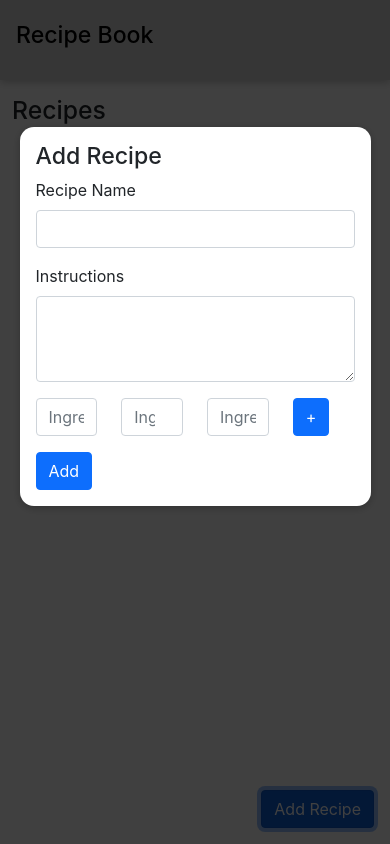
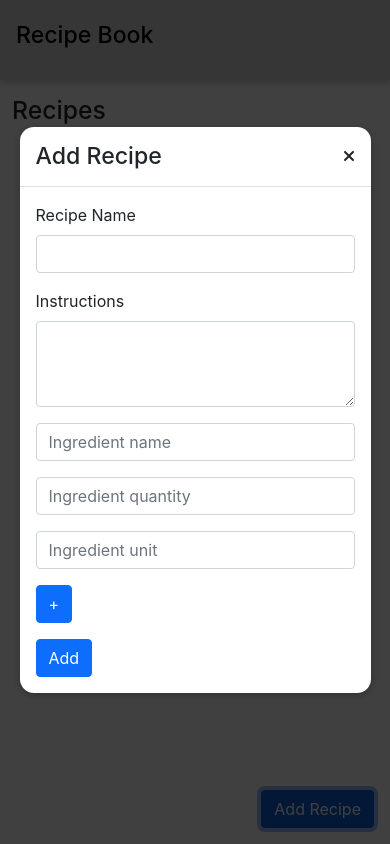
Before and after one commit to tylerpashigian/React-Recipe-Book, a React (Create React App) app: page /recipes in a window 390 px wide. Both pictures are taken after a click on the button "Add Recipe". Built offline with nearby package versions, Linux system fonts and the light colour scheme.

Commit message:
Adding modal header with close button
- Added generic modal title
- Added FontAwesome support
- Improved mobile experience for adding an ingredient

```diff
--- a/package.json
+++ b/package.json
@@ -3,6 +3,10 @@
   "version": "0.1.0",
   "private": true,
   "dependencies": {
+    "@fortawesome/fontawesome-svg-core": "^6.1.1",
+    "@fortawesome/free-regular-svg-icons": "^6.1.1",
+    "@fortawesome/free-solid-svg-icons": "^6.1.1",
+    "@fortawesome/react-fontawesome": "^0.1.18",
     "@testing-library/jest-dom": "^5.16.2",
     "@testing-library/react": "^12.1.2",
     "@testing-library/user-event": "^13.5.0",
--- a/src/components/UI/button/button.tsx
+++ b/src/components/UI/button/button.tsx
@@ -5,6 +5,7 @@ const Button = (props: any) => {
     <Fragment>
       {/* TODO: replace hard coded classes with custom themes */}
       <button onClick={props.onClick} type="button" className="btn btn-primary">
+        {/* TODO: convert this to props.children? */}
         {props.buttonText}
       </button>
     </Fragment>
--- a/src/components/UI/modals/add-item/add-ingredient.tsx
+++ b/src/components/UI/modals/add-item/add-ingredient.tsx
@@ -35,8 +35,8 @@ const AddIngredient = (props: any) => {
     resetIngredientUnitInput();
   };
 
-  return (<div className="row mb-3">
-  <div className="col">
+  return (<div className="row mb-0 mb-md-3">
+  <div className="col-md-3 mb-3 mb-md-0">
     <input
       type="text"
       className="form-control"
@@ -46,7 +46,7 @@ const AddIngredient = (props: any) => {
       aria-label="Ingredient name"
     />
   </div>
-  <div className="col">
+  <div className="col-md-3 mb-3 mb-md-0">
     <input
       type="number"
       className="form-control"
@@ -59,7 +59,7 @@ const AddIngredient = (props: any) => {
       aria-label="Ingredient quantity"
     />
   </div>
-  <div className="col">
+  <div className="col-md-3 mb-3 mb-md-0">
     <input
       type="text"
       className="form-control"
@@ -69,7 +69,7 @@ const AddIngredient = (props: any) => {
       aria-label="Ingredient unit"
     />
   </div>
-  <div className="col">
+  <div className="col mb-3 mb-md-0">
     <button className="btn btn-primary" onClick={addIngredient}>
       +
     </button>
--- a/src/components/UI/modals/add-item/add-item.tsx
+++ b/src/components/UI/modals/add-item/add-item.tsx
@@ -60,7 +60,6 @@ const AddItem = (props: any) => {
 
   return (
     <Fragment>
-      <h3>Add Recipe</h3>
       <form onSubmit={addItem}>
         <div className="mb-3">
           <label htmlFor="recipe-name" className="form-label">
--- a/src/components/UI/modals/modal/modal.module.css
+++ b/src/components/UI/modals/modal/modal.module.css
@@ -1,3 +1,11 @@
+.content {
+  padding: 1rem;
+}
+
+.closeIcon:hover {
+  cursor: pointer;
+}
+
 .modal {
   position: fixed;
   top: 15%;
@@ -6,8 +14,20 @@
   max-height: 70%;
   overflow: scroll;
   background-color: white;
-  padding: 1rem;
   border-radius: 14px;
   box-shadow: 0 2px 8px rgba(0, 0, 0, 0.25);
   z-index: 30;
 }
+
+.modalHeader {
+  display: flex;
+  flex-direction: row;
+  justify-content: space-between;
+  border-bottom: 1px solid #dfdfdf;
+  padding: 1rem;
+  align-items: center;
+}
+
+.modalHeader > h3 {
+  margin-bottom: 0;
+}
--- a/src/components/UI/modals/modal/modal.tsx
+++ b/src/components/UI/modals/modal/modal.tsx
@@ -1,5 +1,8 @@
+import { FontAwesomeIcon } from '@fortawesome/react-fontawesome';
 import { Fragment, useEffect } from 'react';
 import { createPortal } from 'react-dom';
+
+import { faClose } from '@fortawesome/free-solid-svg-icons';
 
 import Backdrop from '../backdrop/backdrop';
 import classes from '../modal/modal.module.css';
@@ -7,7 +10,19 @@ import classes from '../modal/modal.module.css';
 const ModalOverlay = (props: any) => {
   return (
     <div className={classes.modal}>
+      <ModalHeader modalHeader={props.modalHeader} onClick={props.onClick} />
       <div className={classes.content}>{props.children}</div>
+    </div>
+  );
+};
+
+const ModalHeader = (props: any) => {
+  return (
+    <div className={classes.modalHeader}>
+      <h3>{props.modalHeader}</h3>
+      <div className={classes.closeIcon} onClick={props.onClick}>
+        <FontAwesomeIcon icon={faClose} />
+      </div>
     </div>
   );
 };
@@ -28,7 +43,12 @@ const Modal = (props: any) => {
   return (
     <Fragment>
       {createPortal(<Backdrop onClick={props.onClick} />, portalRef)}
-      {createPortal(<ModalOverlay>{props.children}</ModalOverlay>, portalRef)}
+      {createPortal(
+        <ModalOverlay modalHeader={props.modalHeader} onClick={props.onClick}>
+          {props.children}
+        </ModalOverlay>,
+        portalRef
+      )}
     </Fragment>
   );
 };
--- a/src/pages/recipes/recipes.tsx
+++ b/src/pages/recipes/recipes.tsx
@@ -49,7 +49,7 @@ const Recipes = () => {
             })}
           </DynamicGrid>
           {addingItem && (
-            <Modal onClick={toggleModal}>
+            <Modal onClick={toggleModal} modalHeader="Add Recipe">
               <AddItem onClose={toggleModal} />
             </Modal>
           )}
```
Also changed, not shown: 1 other file (tests, documents, lock files or other folders).
